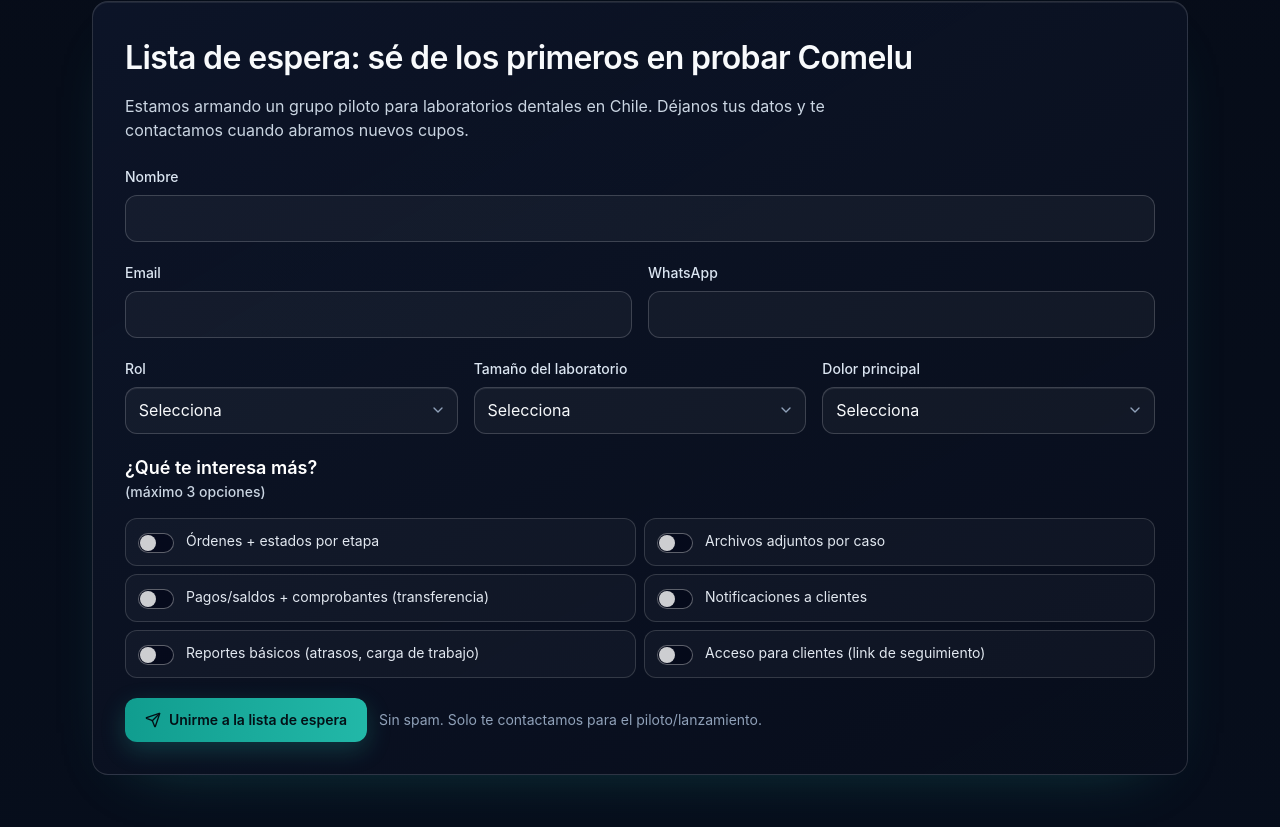
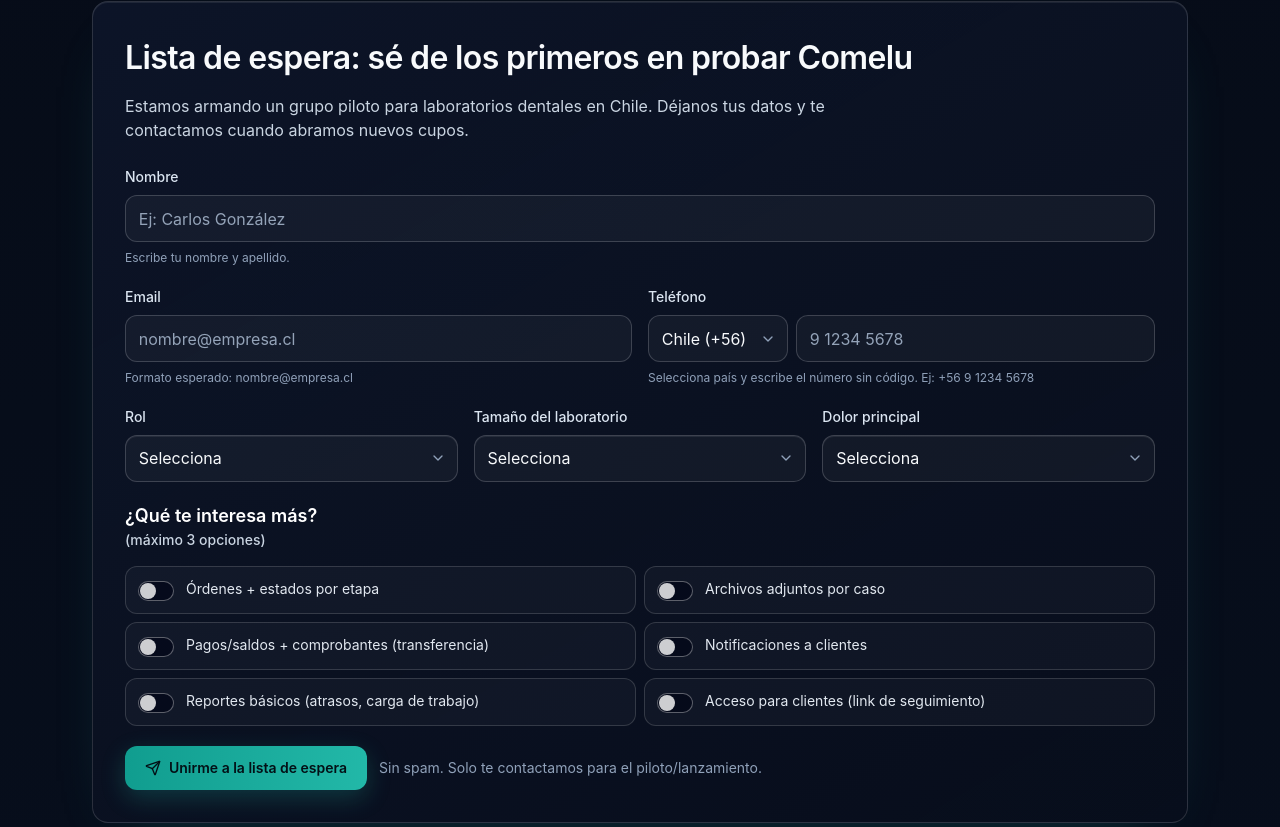
Before and after one commit to garciasilvac/comelu_landing, a React (Vite) app: page / in a window 1280 px wide. Shown: the part 2893-3720 px from the top of the page. Built offline with nearby package versions, Linux system fonts and the light colour scheme.

Commit message:
mods a landing

```diff
--- a/src/App.tsx
+++ b/src/App.tsx
@@ -33,13 +33,27 @@
 type FormState = {
   nombre: string;
   email: string;
-  whatsapp: string;
+  telefonoPais: string;
+  telefonoNumero: string;
   rol: Role;
   tamano: LabSize;
   dolor: MainPain;
   intereses: Interest[];
   checklist: boolean;
 };
+
+type FieldErrors = {
+  nombre: string;
+  email: string;
+  telefonoPais: string;
+  telefonoNumero: string;
+  rol: string;
+  tamano: string;
+  dolor: string;
+  intereses: string;
+};
+
+type InlineValidatableField = "nombre" | "email" | "telefonoPais" | "telefonoNumero";
 
 const NAV_LINKS = [
   { id: "problemas", label: "Problemas" },
@@ -106,7 +120,8 @@
 const initialForm: FormState = {
   nombre: "",
   email: "",
-  whatsapp: "",
+  telefonoPais: "+56",
+  telefonoNumero: "",
   rol: "",
   tamano: "",
   dolor: "",
@@ -125,6 +140,16 @@
   const [faqOpenIndex, setFaqOpenIndex] = useState<number | null>(0);
   const [form, setForm] = useState<FormState>(initialForm);
   const [formError, setFormError] = useState<string>("");
+  const [fieldErrors, setFieldErrors] = useState<FieldErrors>({
+    nombre: "",
+    email: "",
+    telefonoPais: "",
+    telefonoNumero: "",
+    rol: "",
+    tamano: "",
+    dolor: "",
+    intereses: "",
+  });
   const [submitted, setSubmitted] = useState(false);
   const firstInputRef = useRef<HTMLInputElement>(null);
 
@@ -175,23 +200,128 @@
     }));
   };
 
+  const validateNombre = (value: string) => {
+    if (value.trim().length < 2) return "El nombre debe tener al menos 2 letras.";
+    return "";
+  };
+
+  const validateEmail = (value: string) => {
+    const trimmed = value.trim();
+    if (!trimmed) return "El email es obligatorio.";
+    const emailRegex = /^[^\s@]+@[^\s@]+\.[^\s@]+$/;
+    if (!emailRegex.test(trimmed)) return "Ingresa un email válido (ej: nombre@empresa.cl).";
+    return "";
+  };
+
+  const validateTelefono = (pais: string, numero: string) => {
+    const numeroTrimmed = numero.trim();
+    if (!pais) {
+      return {
+        telefonoPais: "Selecciona un código de país.",
+        telefonoNumero: "",
+      };
+    }
+    if (!numeroTrimmed) {
+      return {
+        telefonoPais: "",
+        telefonoNumero: "Ingresa tu número de teléfono.",
+      };
+    }
+
+    const digitsOnly = numeroTrimmed.replace(/\D/g, "");
+    const countryDigits = pais.replace(/\D/g, "");
+    const totalDigits = countryDigits.length + digitsOnly.length;
+    const combined = `${pais}${digitsOnly}`;
+    const e164Regex = /^\+[1-9]\d+$/;
+
+    if (!e164Regex.test(combined) || totalDigits !== 11) {
+      return {
+        telefonoPais: "",
+        telefonoNumero: "El teléfono debe tener 11 dígitos en total (código país + número).",
+      };
+    }
+
+    return {
+      telefonoPais: "",
+      telefonoNumero: "",
+    };
+  };
+
+  const validateField = (field: InlineValidatableField, value: string) => {
+    if (field === "nombre") return validateNombre(value);
+    if (field === "email") return validateEmail(value);
+    const telefonoValidation = validateTelefono(
+      field === "telefonoPais" ? value : form.telefonoPais,
+      field === "telefonoNumero" ? value : form.telefonoNumero,
+    );
+    return telefonoValidation[field];
+  };
+
+  const onFieldBlur = (field: InlineValidatableField) => {
+    setFieldErrors((prev) => ({
+      ...prev,
+      [field]: validateField(field, form[field]),
+    }));
+  };
+
+  const onFieldChange = (field: InlineValidatableField, value: string) => {
+    setForm((prev) => ({ ...prev, [field]: value }));
+    if (fieldErrors[field]) {
+      setFieldErrors((prev) => ({ ...prev, [field]: validateField(field, value) }));
+    }
+  };
+
   const validate = () => {
-    if (!form.nombre.trim()) {
-      setFormError("Ingresa tu nombre.");
+    const nextErrors: FieldErrors = {
+      nombre: validateNombre(form.nombre),
+      email: validateEmail(form.email),
+      ...validateTelefono(form.telefonoPais, form.telefonoNumero),
+      rol: form.rol ? "" : "Selecciona una opción.",
+      tamano: form.tamano ? "" : "Selecciona una opción.",
+      dolor: form.dolor ? "" : "Selecciona una opción.",
+      intereses: form.intereses.length > 0 ? "" : "Selecciona al menos una opción.",
+    };
+
+    setFieldErrors(nextErrors);
+
+    if (nextErrors.nombre) {
+      setFormError(nextErrors.nombre);
       return false;
     }
 
-    if (!form.email.trim() && !form.whatsapp.trim()) {
-      setFormError("Ingresa email o WhatsApp (al menos uno).");
+    if (nextErrors.email) {
+      setFormError(nextErrors.email);
       return false;
     }
 
-    if (form.email.trim()) {
-      const emailRegex = /^[^\s@]+@[^\s@]+\.[^\s@]+$/;
-      if (!emailRegex.test(form.email.trim())) {
-        setFormError("El email no tiene un formato válido.");
-        return false;
-      }
+    if (nextErrors.telefonoPais) {
+      setFormError(nextErrors.telefonoPais);
+      return false;
+    }
+
+    if (nextErrors.telefonoNumero) {
+      setFormError(nextErrors.telefonoNumero);
+      return false;
+    }
+
+    if (nextErrors.rol) {
+      setFormError("Selecciona un rol antes de enviar.");
+      return false;
+    }
+
+    if (nextErrors.tamano) {
+      setFormError("Selecciona el tamaño del laboratorio antes de enviar.");
+      return false;
+    }
+
+    if (nextErrors.dolor) {
+      setFormError("Selecciona el dolor principal antes de enviar.");
+      return false;
+    }
+
+    if (nextErrors.intereses) {
+      setFormError("Selecciona al menos una opción en “Qué te interesa más”.");
+      return false;
     }
 
     setFormError("");
@@ -222,6 +352,16 @@
     console.log("Comelu waitlist lead", payload);
     setSubmitted(true);
     setForm(initialForm);
+    setFieldErrors({
+      nombre: "",
+      email: "",
+      telefonoPais: "",
+      telefonoNumero: "",
+      rol: "",
+      tamano: "",
+      dolor: "",
+      intereses: "",
+    });
   };
 
   return (
@@ -461,9 +601,22 @@
                   type="text"
                   required
                   value={form.nombre}
-                  onChange={(e) => setForm((prev) => ({ ...prev, nombre: e.target.value }))}
+                  onChange={(e) => onFieldChange("nombre", e.target.value)}
+                  onBlur={() => onFieldBlur("nombre")}
+                  placeholder="Ej: Carlos González"
+                  aria-invalid={Boolean(fieldErrors.nombre)}
+                  aria-describedby="nombre-help nombre-error"
                   className="field"
                 />
+                {fieldErrors.nombre ? (
+                  <p id="nombre-error" className="text-xs text-rose-300">
+                    {fieldErrors.nombre}
+                  </p>
+                ) : (
+                  <p id="nombre-help" className="text-xs text-slate-400">
+                    Escribe tu nombre y apellido.
+                  </p>
+                )}
               </div>
 
               <div className="grid gap-4 sm:grid-cols-2">
@@ -476,23 +629,97 @@
                     name="email"
                     type="email"
                     value={form.email}
-                    onChange={(e) => setForm((prev) => ({ ...prev, email: e.target.value }))}
+                    onChange={(e) => onFieldChange("email", e.target.value)}
+                    onBlur={() => onFieldBlur("email")}
+                    placeholder="nombre@empresa.cl"
+                    aria-invalid={Boolean(fieldErrors.email)}
+                    aria-describedby="email-help email-error"
                     className="field"
                   />
+                  {fieldErrors.email ? (
+                    <p id="email-error" className="text-xs text-rose-300">
+                      {fieldErrors.email}
+                    </p>
+                  ) : (
+                    <p id="email-help" className="text-xs text-slate-400">
+                      Formato esperado: nombre@empresa.cl
+                    </p>
+                  )}
                 </div>
 
                 <div className="grid gap-2">
-                  <label htmlFor="whatsapp" className="field-label">
-                    WhatsApp
+                  <label htmlFor="telefono-pais" className="field-label">
+                    Teléfono
                   </label>
-                  <input
-                    id="whatsapp"
-                    name="whatsapp"
-                    type="tel"
-                    value={form.whatsapp}
-                    onChange={(e) => setForm((prev) => ({ ...prev, whatsapp: e.target.value }))}
-                    className="field"
-                  />
+                  <div className="grid gap-2 sm:grid-cols-[140px_1fr]">
+                    <div className="relative">
+                      <select
+                        id="telefono-pais"
+                        name="telefonoPais"
+                        value={form.telefonoPais}
+                        onChange={(e) => onFieldChange("telefonoPais", e.target.value)}
+                        onBlur={() => onFieldBlur("telefonoPais")}
+                        aria-invalid={Boolean(fieldErrors.telefonoPais)}
+                        aria-describedby="telefono-help telefono-pais-error telefono-numero-error"
+                        className="field w-full appearance-none pr-9"
+                      >
+                        <option className="bg-[#0b1222] text-slate-100" value="">
+                          País
+                        </option>
+                        <option className="bg-[#0b1222] text-slate-100" value="+56">
+                          Chile (+56)
+                        </option>
+                        <option className="bg-[#0b1222] text-slate-100" value="+54">
+                          Argentina (+54)
+                        </option>
+                        <option className="bg-[#0b1222] text-slate-100" value="+57">
+                          Colombia (+57)
+                        </option>
+                        <option className="bg-[#0b1222] text-slate-100" value="+51">
+                          Perú (+51)
+                        </option>
+                        <option className="bg-[#0b1222] text-slate-100" value="+52">
+                          México (+52)
+                        </option>
+                        <option className="bg-[#0b1222] text-slate-100" value="+1">
+                          EE.UU./Canadá (+1)
+                        </option>
+                        <option className="bg-[#0b1222] text-slate-100" value="+34">
+                          España (+34)
+                        </option>
+                      </select>
+                      <ChevronDown className="pointer-events-none absolute right-3 top-1/2 h-4 w-4 -translate-y-1/2 text-slate-400" />
+                    </div>
+
+                    <input
+                      id="telefono-numero"
+                      name="telefonoNumero"
+                      type="tel"
+                      value={form.telefonoNumero}
+                      onChange={(e) => onFieldChange("telefonoNumero", e.target.value)}
+                      onBlur={() => onFieldBlur("telefonoNumero")}
+                      placeholder="9 1234 5678"
+                      aria-invalid={Boolean(fieldErrors.telefonoNumero)}
+                      aria-describedby="telefono-help telefono-pais-error telefono-numero-error"
+                      className="field"
+                    />
+                  </div>
+
+                  {fieldErrors.telefonoPais ? (
+                    <p id="telefono-pais-error" className="text-xs text-rose-300">
+                      {fieldErrors.telefonoPais}
+                    </p>
+                  ) : null}
+                  {fieldErrors.telefonoNumero ? (
+                    <p id="telefono-numero-error" className="text-xs text-rose-300">
+                      {fieldErrors.telefonoNumero}
+                    </p>
+                  ) : null}
+                  {!fieldErrors.telefonoPais && !fieldErrors.telefonoNumero ? (
+                    <p id="telefono-help" className="text-xs text-slate-400">
+                      Selecciona país y escribe el número sin código. Ej: +56 9 1234 5678
+                    </p>
+                  ) : null}
                 </div>
               </div>
 
@@ -506,7 +733,11 @@
                       id="rol"
                       name="rol"
                       value={form.rol}
-                      onChange={(e) => setForm((prev) => ({ ...prev, rol: e.target.value as Role }))}
+                      onChange={(e) => {
+                        setForm((prev) => ({ ...prev, rol: e.target.value as Role }));
+                        if (fieldErrors.rol) setFieldErrors((prev) => ({ ...prev, rol: "" }));
+                      }}
+                      aria-invalid={Boolean(fieldErrors.rol)}
                       className="field w-full appearance-none border-white/25 bg-gradient-to-b from-white/10 to-white/[0.03] pr-10 shadow-[inset_0_1px_0_rgba(255,255,255,0.08)]"
                     >
                       <option className="bg-[#0b1222] text-slate-100" value="">
@@ -524,6 +755,7 @@
                     </select>
                     <ChevronDown className="pointer-events-none absolute right-3 top-1/2 h-4 w-4 -translate-y-1/2 text-slate-400" />
                   </div>
+                  {fieldErrors.rol && <p className="text-xs text-rose-300">{fieldErrors.rol}</p>}
                 </div>
 
                 <div className="grid gap-2">
@@ -535,7 +767,11 @@
                       id="tamano"
                       name="tamano"
                       value={form.tamano}
-                      onChange={(e) => setForm((prev) => ({ ...prev, tamano: e.target.value as LabSize }))}
+                      onChange={(e) => {
+                        setForm((prev) => ({ ...prev, tamano: e.target.value as LabSize }));
+                        if (fieldErrors.tamano) setFieldErrors((prev) => ({ ...prev, tamano: "" }));
+                      }}
+                      aria-invalid={Boolean(fieldErrors.tamano)}
                       className="field w-full appearance-none border-white/25 bg-gradient-to-b from-white/10 to-white/[0.03] pr-10 shadow-[inset_0_1px_0_rgba(255,255,255,0.08)]"
                     >
                       <option className="bg-[#0b1222] text-slate-100" value="">
@@ -553,6 +789,7 @@
                     </select>
                     <ChevronDown className="pointer-events-none absolute right-3 top-1/2 h-4 w-4 -translate-y-1/2 text-slate-400" />
                   </div>
+                  {fieldErrors.tamano && <p className="text-xs text-rose-300">{fieldErrors.tamano}</p>}
                 </div>
 
                 <div className="grid gap-2">
@@ -564,7 +801,11 @@
                       id="dolor"
                       name="dolor"
                       value={form.dolor}
-                      onChange={(e) => setForm((prev) => ({ ...prev, dolor: e.target.value as MainPain }))}
+                      onChange={(e) => {
+                        setForm((prev) => ({ ...prev, dolor: e.target.value as MainPain }));
+                        if (fieldErrors.dolor) setFieldErrors((prev) => ({ ...prev, dolor: "" }));
+                      }}
+                      aria-invalid={Boolean(fieldErrors.dolor)}
                       className="field w-full appearance-none border-white/25 bg-gradient-to-b from-white/10 to-white/[0.03] pr-10 shadow-[inset_0_1px_0_rgba(255,255,255,0.08)]"
                     >
                       <option className="bg-[#0b1222] text-slate-100" value="">
@@ -585,15 +826,16 @@
                     </select>
                     <ChevronDown className="pointer-events-none absolute right-3 top-1/2 h-4 w-4 -translate-y-1/2 text-slate-400" />
                   </div>
+                  {fieldErrors.dolor && <p className="text-xs text-rose-300">{fieldErrors.dolor}</p>}
                 </div>
               </div>
 
               <fieldset className="grid">
-                <legend className="mb-4 block text-center text-lg font-semibold text-white sm:text-left">
+                <legend className={`mb-4 block text-center text-lg font-semibold sm:text-left ${fieldErrors.intereses ? "text-rose-300" : "text-white"}`}>
                   ¿Qué te interesa más?
                   <span className="block text-sm font-medium text-slate-300">(máximo 3 opciones)</span>
                 </legend>
-                <div className="grid gap-2 sm:grid-cols-2">
+                <div className={`grid gap-2 sm:grid-cols-2 ${fieldErrors.intereses ? "rounded-xl border border-rose-400/70 p-2" : ""}`}>
                   {INTERESES.map((interest) => (
                     <label
                       key={interest}
@@ -608,18 +850,23 @@
                         name="intereses"
                         checked={form.intereses.includes(interest)}
                         disabled={!form.intereses.includes(interest) && form.intereses.length >= 3}
-                        onChange={(e) => toggleInterest(interest, e.target.checked)}
+                        onChange={(e) => {
+                          toggleInterest(interest, e.target.checked);
+                          if (fieldErrors.intereses) {
+                            setFieldErrors((prev) => ({ ...prev, intereses: "" }));
+                          }
+                        }}
                         className="mt-0.5 h-5 w-9 shrink-0 cursor-pointer appearance-none rounded-full border border-white/35 bg-slate-950/70 transition before:block before:h-4 before:w-4 before:translate-x-[1px] before:translate-y-[1px] before:rounded-full before:bg-white/80 before:content-[''] checked:border-[#2dd4bf] checked:bg-[#2dd4bf]/30 checked:before:translate-x-[17px] checked:before:bg-[#2dd4bf] focus-visible:outline-none focus-visible:ring-2 focus-visible:ring-[#2dd4bf] focus-visible:ring-offset-2 focus-visible:ring-offset-[#070c19]"
                       />
                       <span className="transition group-hover:text-white">{interest}</span>
                     </label>
                   ))}
                 </div>
+                {fieldErrors.intereses && <p className="mt-2 text-xs text-rose-300">{fieldErrors.intereses}</p>}
               </fieldset>
 
               <input type="hidden" name="checklist" value={form.checklist ? "true" : "false"} />
 
-              {formError && <p className="text-sm text-rose-300">{formError}</p>}
               {submitted && <p className="text-sm text-emerald-300">Gracias. Te agregamos a la lista de espera de Comelu.</p>}
 
               <div className="flex flex-wrap items-center gap-3">
```
Also changed, not shown: src/index.css (+9 -0 lines).
